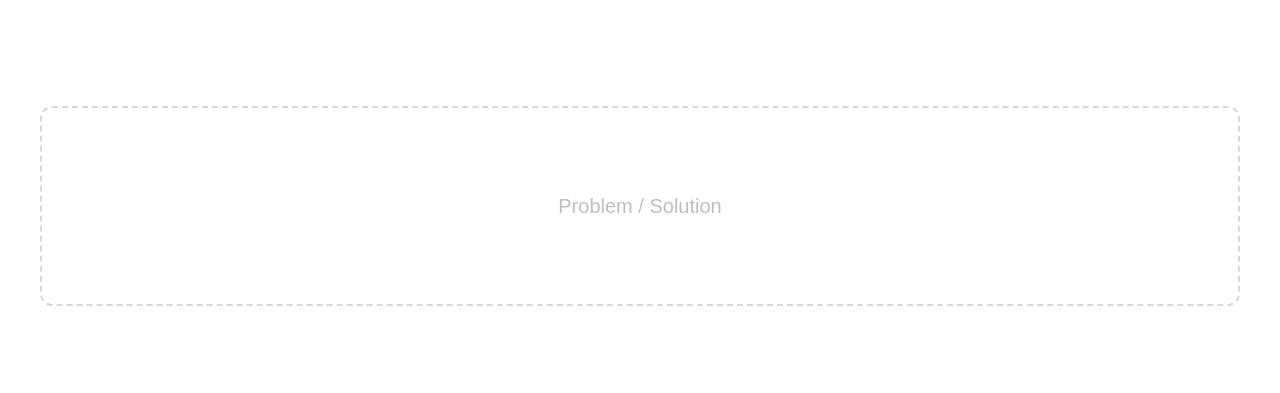
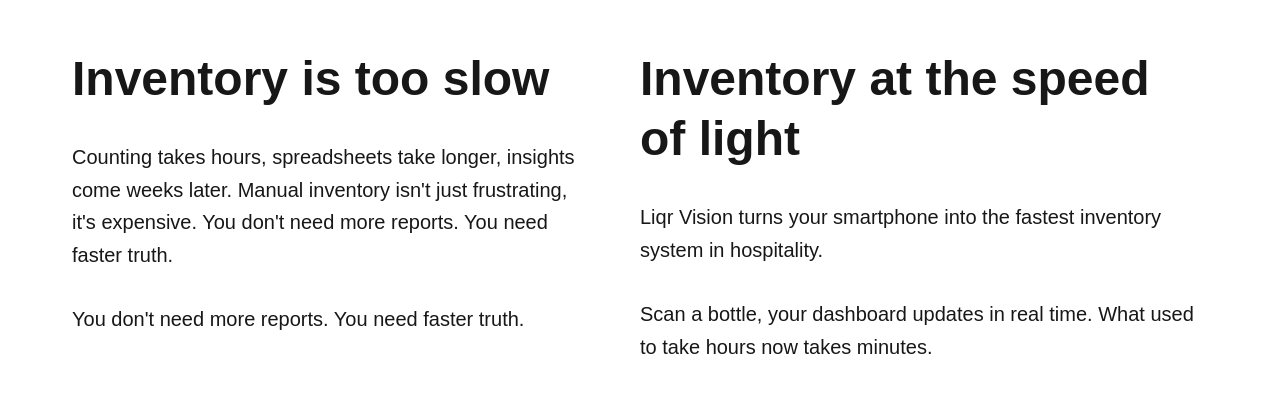
Before and after one commit to colewortman/UNO-Capstone, a Next.js app in the folder web/: page /UNO-Capstone/ in a window 1280 px wide. Shown: the part 1794-2187 px from the top of the page. Built offline with nearby package versions, Linux system fonts and the light colour scheme.

Commit message:
Initial problem-solution component

```diff
--- /dev/null
+++ b/web/app/components/ProblemSolution.tsx
@@ -0,0 +1,76 @@
+"use client";
+
+import { useRef } from "react";
+import { gsap } from "gsap";
+import { ScrollTrigger } from "gsap/ScrollTrigger";
+import { useGSAP } from "@gsap/react";
+import SplitType from "split-type";
+
+gsap.registerPlugin(ScrollTrigger, useGSAP);
+
+export default function ProblemSolution() {
+  const sectionRef = useRef<HTMLDivElement>(null);
+
+  useGSAP(
+    () => {
+      // Line mask reveal — same technique as animation-lab Demo 2
+      const lineSplit = new SplitType(".ps-text", { types: "lines" });
+
+      lineSplit.lines?.forEach((line) => {
+        const mask = document.createElement("div");
+        mask.style.overflow = "hidden";
+        line.parentNode!.insertBefore(mask, line);
+        mask.appendChild(line);
+      });
+
+      gsap.from(lineSplit.lines!, {
+        y: "100%",
+        duration: 0.75,
+        stagger: 0.12,
+        ease: "power4.out",
+        scrollTrigger: {
+          trigger: ".ps-text",
+          start: "top 85%",
+          once: true,
+        },
+      });
+    },
+    { scope: sectionRef },
+  );
+
+  return (
+    <section ref={sectionRef} className="py-24 px-8">
+      <div className="mx-auto flex max-w-7xl">
+        {/* Left side — Problem */}
+        <div className="w-1/2 pr-12">
+          <h2 className="ps-text text-5xl font-bold leading-tight">
+            Inventory is too slow
+          </h2>
+          <p className="ps-text mt-8 text-xl leading-relaxed">
+            Counting takes hours, spreadsheets take longer, insights come weeks
+            later. Manual inventory isn't just frustrating, it's expensive. You
+            don't need more reports. You need faster truth.
+          </p>
+          <p className="ps-text mt-8 text-xl leading-relaxed">
+            You don't need more reports. You need faster truth.
+          </p>
+        </div>
+
+        {/* Right side — Solution */}
+        <div className="w-1/2">
+          <h2 className="ps-text text-5xl font-bold leading-tight">
+            Inventory at the speed of light
+          </h2>
+          <p className="ps-text mt-8 text-xl leading-relaxed">
+            Liqr Vision turns your smartphone into the fastest inventory system
+            in hospitality.
+          </p>
+          <p className="ps-text mt-8 text-xl leading-relaxed">
+            Scan a bottle, your dashboard updates in real time. What used to
+            take hours now takes minutes.
+          </p>
+        </div>
+      </div>
+    </section>
+  );
+}
--- a/web/app/page.tsx
+++ b/web/app/page.tsx
@@ -1,3 +1,4 @@
+import ProblemSolution from "./components/ProblemSolution";
 import styles from "./page.module.css";
 
 function Section({
@@ -33,7 +34,7 @@
 
       {/* Problem / Solution */}
       <Section>
-        <Placeholder label="Problem / Solution" />
+        <ProblemSolution />
       </Section>
 
       {/* Product Demo */}
```
